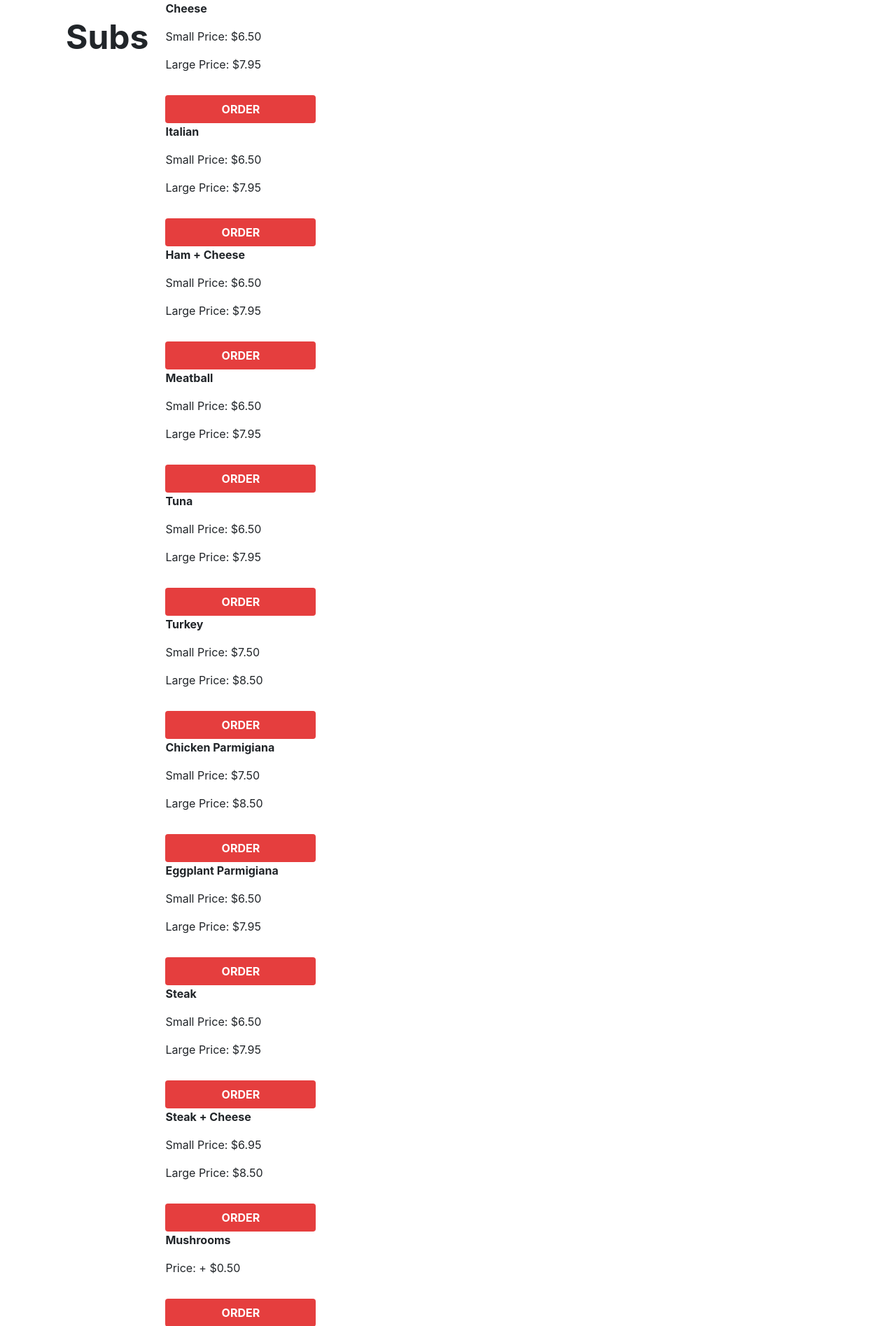
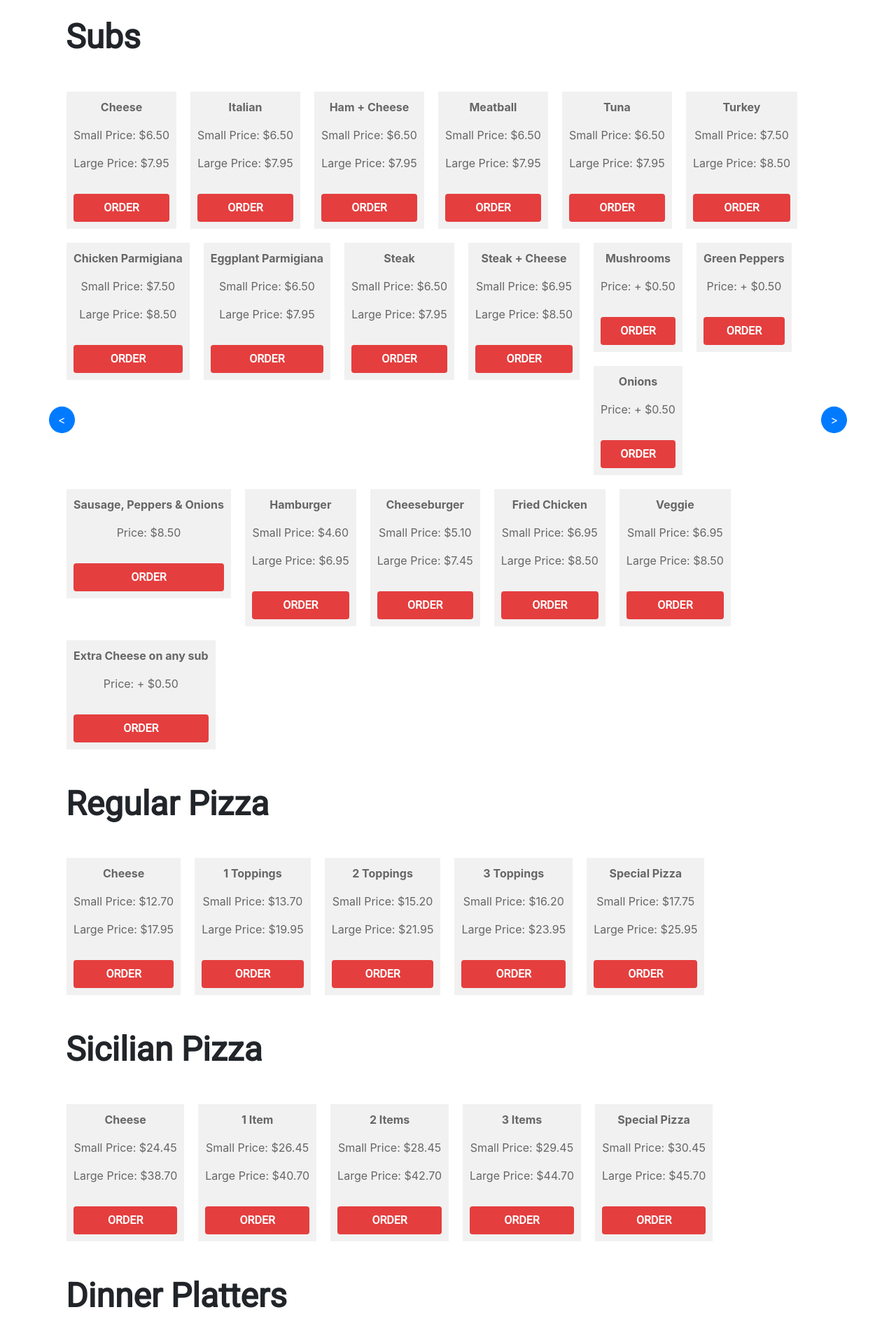
Before and after one commit to egehurturk/Pinnochio-Pizzeria, a Django app: page /menu/ in a window 1280 px wide. Shown: the part 72-1967 px from the top of the page at 70% size. Run offline with Django 3.2, Linux system fonts and the light colour scheme; a user stored in the database is signed in; data comes from the database, SQL or seed files in the repository; style sheets or scripts are compiled from the project's sources; some libraries are stand-ins or nearby versions.

Commit message:
Styles for testimonial sliders (menu.html)

```diff
--- a/static/orders/css/styles.css
+++ b/static/orders/css/styles.css
@@ -21,3 +21,37 @@
 /*    width:100%;*/
 /*    position:absolute;*/
 /*}*/
+
+.MultiCarousel {
+    float: left; overflow: hidden; padding: 15px; width: 100%; position:relative;
+}
+
+.MultiCarousel .MultiCarousel-inner {
+    transition: 1s ease all; float: left;
+}
+
+.MultiCarousel .MultiCarousel-inner .item {
+    float: left;
+}
+
+.MultiCarousel .MultiCarousel-inner .item > div {
+    text-align: center; padding:10px; margin:10px; background:#f1f1f1; color:#666;
+}
+
+.MultiCarousel .leftLst, .MultiCarousel .rightLst {
+    position:absolute; border-radius:50%;top:calc(50% - 20px);
+}
+
+.MultiCarousel .leftLst {
+    left:0;
+}
+
+.MultiCarousel .rightLst {
+    right:0;
+}
+
+.MultiCarousel .leftLst.over, .MultiCarousel .rightLst.over { pointer-events: none; background:#ccc; }
+
+.font-family {
+    font-family: 'Roboto', sans-serif;
+}
```
